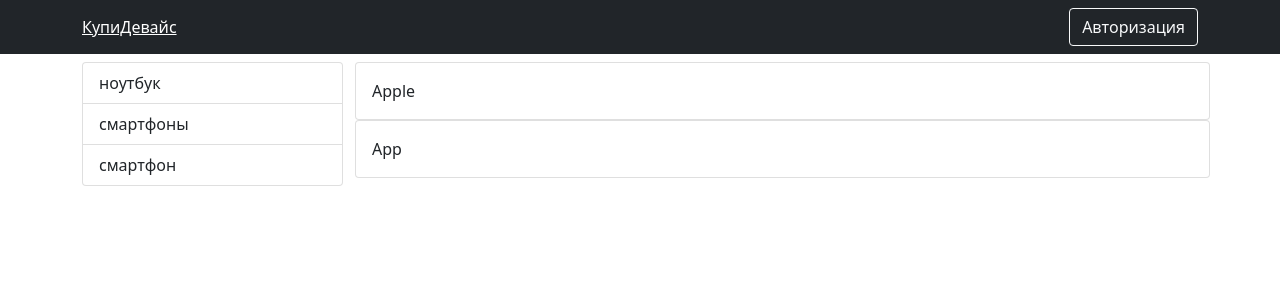
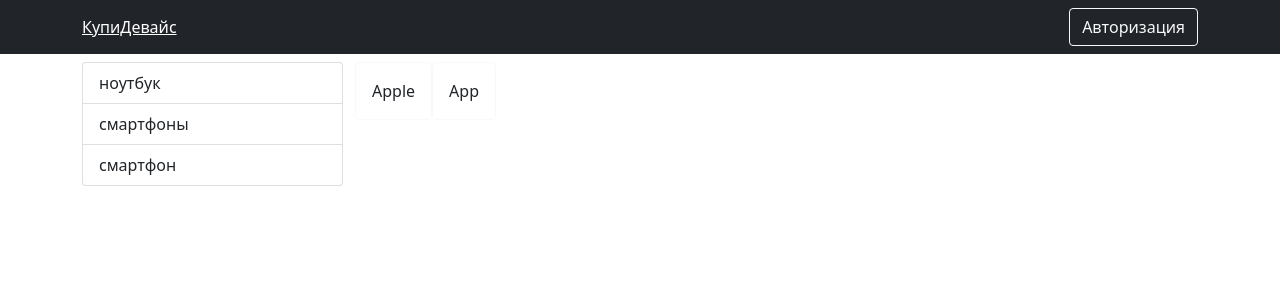
Before and after one commit to Alex-esc1/online_store, a React (Create React App) app in the folder client/: page / in a window 1280 px wide. Shown: the top 300 px of the page. Built offline with nearby package versions, Linux system fonts and the light colour scheme.

Commit message:
Кликабельный BrandBar
Делаю кликабельным BrandBar, создаю экшен и геттер

```diff
--- a/client/src/components/BrandBar.js
+++ b/client/src/components/BrandBar.js
@@ -9,8 +9,11 @@ const BrandBar = observer( () => {
         <Row className="d-flex">
             {device.brands.map(brand =>
                 <Card
+                    style={{cursor: 'pointer', maxWidth:'fit-content'}}
+                    onClick={() => device.setSelectedBrand(brand)}
                     key={brand.id}
-                    className="p-3"
+                    className = "p-3"
+                    border={brand.id === device.selectedBrand.id ? 'danger' : 'light'}
                 >
                     {brand.name}
                 </Card>
--- a/client/src/components/NavBar.js
+++ b/client/src/components/NavBar.js
@@ -16,7 +16,7 @@ const NavBar = observer( () => {
                 <NavLink style={{color:'white'}} to={SHOP_ROUTE}> КупиДевайс</NavLink>
                 {user.isAuth ?
                     <Nav className="ml-auto" style={{color:'white'}}>
-                        <Button variant={"outline-light"} style={{marginRight:"10px"}}>Админ панель</Button>
+                        <Button variant={"outline-light"}>Админ панель</Button>
                         <Button variant={"outline-light"} className='ml-2'>Войти</Button>
                     </Nav>
                     :
--- a/client/src/store/DeviceStore.js
+++ b/client/src/store/DeviceStore.js
@@ -18,6 +18,7 @@ export default class DeviceStore {
             {id: 21, name: '12yu', price: 1200, rating: 0, img: `ffd8fefb-2eaf-4501-b73f-fb0c2b1e1ba4.jpg`},
         ]
         this._selectedType = {}
+        this._selectedBrand = {}
         makeAutoObservable(this)
     }
 
@@ -29,6 +30,10 @@ export default class DeviceStore {
     }
     setDevices(devices) {
         this._devices = devices
+    }
+
+    setSelectedBrand(brand) {
+        this._selectedBrand = brand
     }
 
     setSelectedType(type) {
@@ -47,4 +52,7 @@ export default class DeviceStore {
     get selectedType(){
         return this._selectedType
     }
+    get selectedBrand(){
+        return this._selectedBrand
+    }
 }
```
